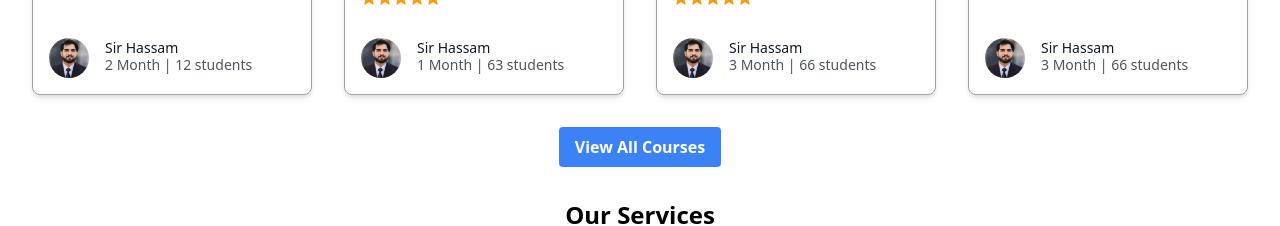
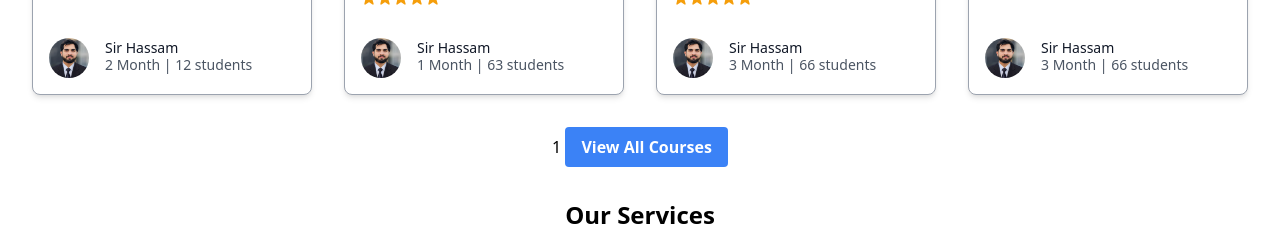
Before and after one commit to majidnwl/Ehsas-lab-next, a Next.js app: page / in a window 1280 px wide. Shown: the part 1520-1746 px from the top of the page. Built offline with nearby package versions, Linux system fonts and the light colour scheme.

Commit message:
Update RecentCom.js

```diff
--- a/components/RecentCom.js
+++ b/components/RecentCom.js
@@ -126,9 +126,11 @@
       </div>
 
       <div className="mt-4 flex justify-center">
-        <button className="bg-blue-500 hover:bg-blue-700 text-white font-bold py-2 px-4 rounded">
-          View All Courses
+
+          <a href='/course'>1 <button className="bg-blue-500 hover:bg-blue-700 text-white font-bold py-2 px-4 rounded">
+          View All {title}
         </button>
+        </a>
       </div>
     </div>
   )
```
